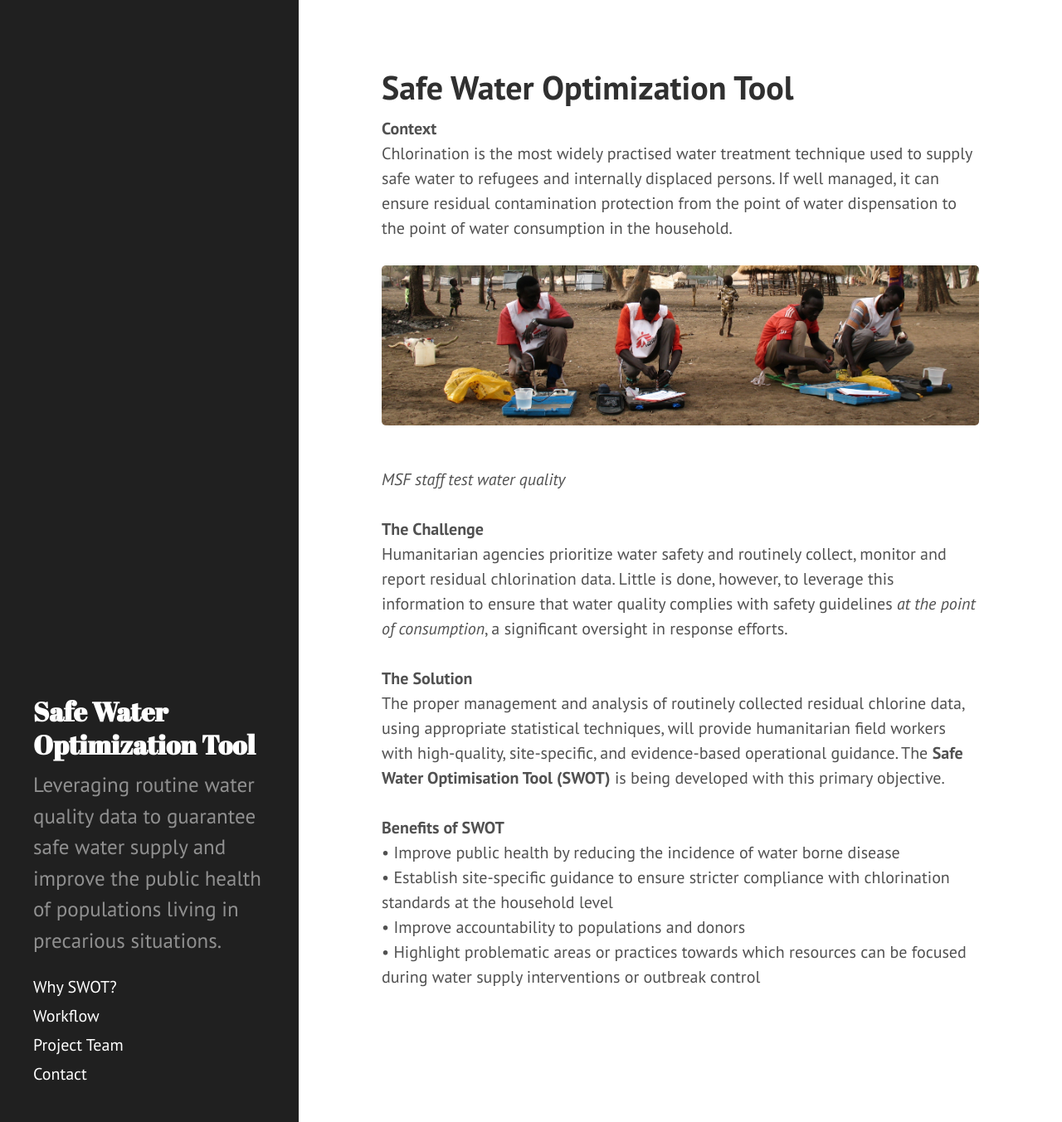
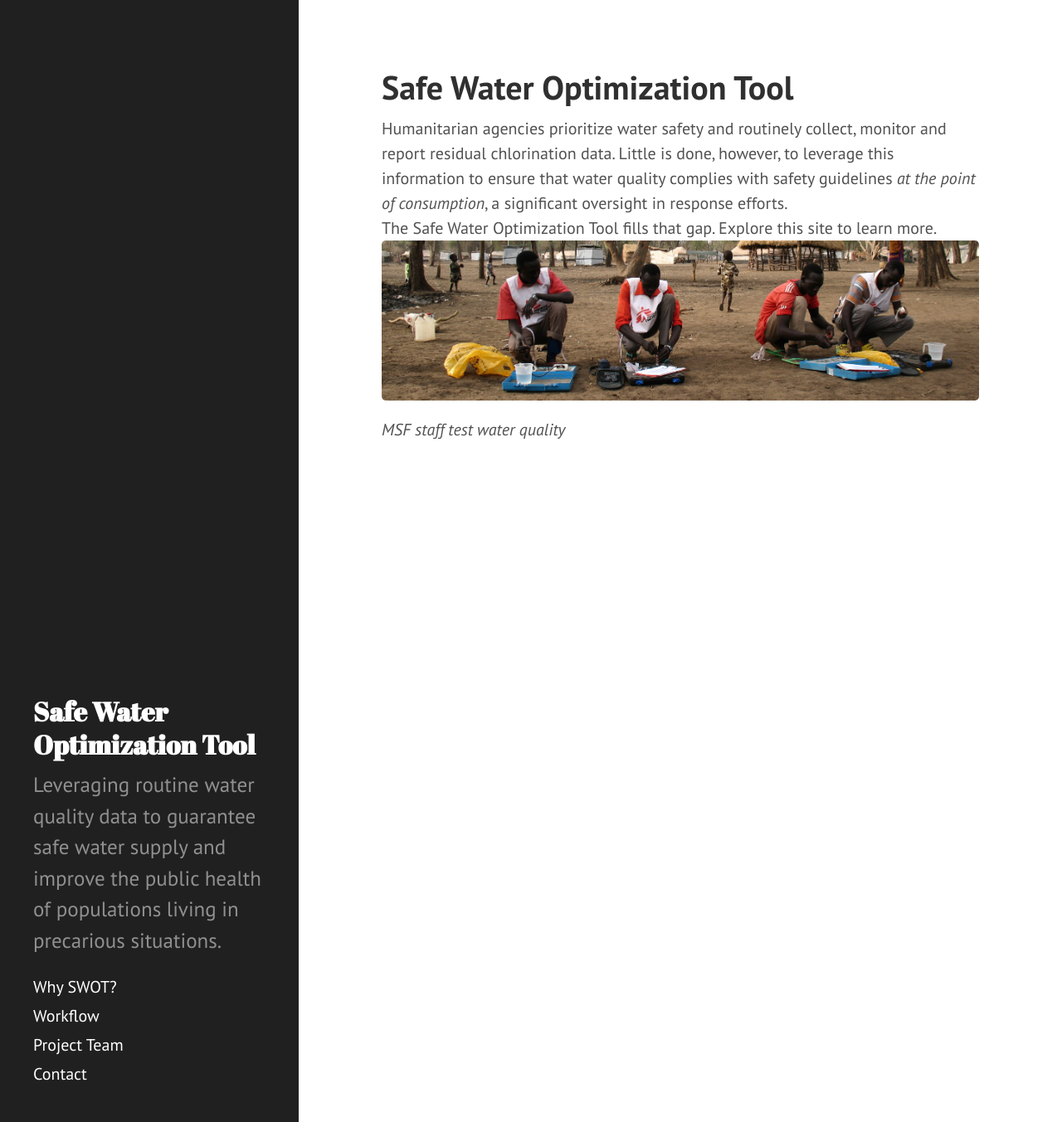
Before and after one commit to safeh2o/swot-infopage, a Jekyll site: the page built from index.html, in a window 1280 px wide and 1353 px high. Shown: the whole window at 83% size. Built offline with Jekyll 4.4.1, drawn with Linux system fonts in a browser that asks for light colours; Markdown is read by kramdown in place of the engine named in the settings; the list of posts is cut into pages by our own code.

Commit message:
Update index.html

```diff
--- a/index.html
+++ b/index.html
@@ -3,21 +3,9 @@
 title: Safe Water Optimization Tool
 ---
 
-<b>Context</b><br>
-Chlorination is the most widely practised water treatment technique used to supply safe water to refugees and internally displaced persons. If well managed, it can ensure residual contamination protection from the point of water dispensation to the point of water consumption in the household.<br>
-<br>
-<div>  <img src="/swot/public/images/SWOTpic1_edited.jpeg" alt="MSF staff test water quality"><br>
+Humanitarian agencies prioritize water safety and routinely collect, monitor and report residual chlorination data. Little is done, however, to leverage this information to ensure that water quality complies with safety guidelines <em>at the point of consumption</em>, a significant oversight in response efforts.<br>
+The Safe Water Optimization Tool fills that gap. Explore this site to learn more.<br>
+
+<div>  <img src="/swot/public/images/SWOTpic1_edited.jpeg" alt="MSF staff test water quality">
   <em>MSF staff test water quality</em>
 </div>
-<br>
-<b>The Challenge</b><br>
-Humanitarian agencies prioritize water safety and routinely collect, monitor and report residual chlorination data. Little is done, however, to leverage this information to ensure that water quality complies with safety guidelines <em>at the point of consumption</em>, a significant oversight in response efforts.<br>
-<br>
-<b>The Solution</b><br>
-The proper management and analysis of routinely collected residual chlorine data, using appropriate statistical techniques, will provide humanitarian field workers with high-quality, site-specific, and evidence-based operational guidance. The <b>Safe Water Optimisation Tool (SWOT)</b> is being developed with this primary objective.<br>
-<br>
-<b>Benefits of SWOT</b><br>
-•	Improve public health by reducing the incidence of water borne disease<br>
-•	Establish site-specific guidance to ensure stricter compliance with chlorination standards at the household level<br>
-•	Improve accountability to populations and donors<br>
-•	Highlight problematic areas or practices towards which resources can be focused during water supply interventions or outbreak control
```
